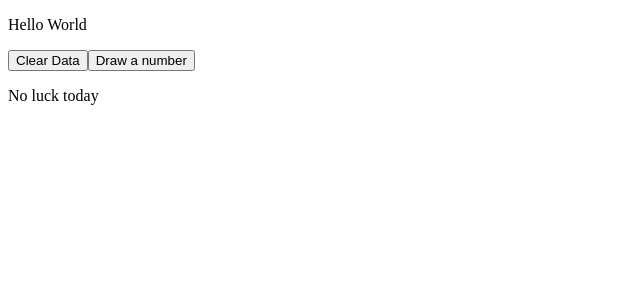
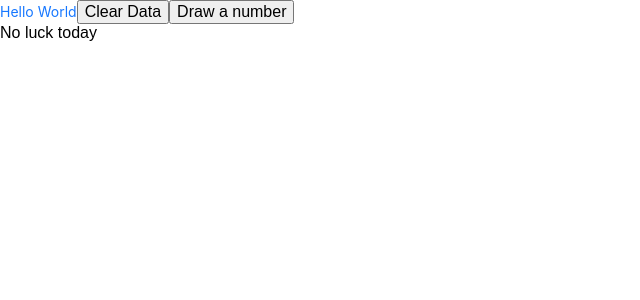
Before and after one commit to rising-pixels/budget-planner, a Next.js app: page / in a window 1280 px wide. Shown: the top 300 px of the page, without its empty margins (0-640 px from the left). Built offline with nearby package versions, Linux system fonts and the light colour scheme.

Commit message:
feat: add Ant Design and emotion (#14)
Closes #8

```diff
--- a/package.json
+++ b/package.json
@@ -18,6 +18,9 @@
     "format": "prettier --write ."
   },
   "dependencies": {
+    "@emotion/react": "^11.11.0",
+    "@emotion/styled": "^11.11.0",
+    "antd": "^5.4.7",
     "dexie": "^3.2.3",
     "dexie-react-hooks": "^1.1.3",
     "next": "^13.4.1",
--- /dev/null
+++ b/src/pages/_app.tsx
@@ -0,0 +1,17 @@
+import React from "react";
+import { ThemeProvider } from "@emotion/react";
+import { theme } from "antd";
+
+const { useToken } = theme;
+
+function App({ Component, pageProps }) {
+  const { token } = useToken();
+
+  return (
+    <ThemeProvider theme={token}>
+      <Component {...pageProps} />
+    </ThemeProvider>
+  );
+}
+
+export default App;
--- a/src/pages/index.tsx
+++ b/src/pages/index.tsx
@@ -1,5 +1,8 @@
 import React, { useState, useEffect } from "react";
 import Dexie, { Table } from "dexie";
+import { Typography } from "antd";
+import "antd/dist/reset.css";
+import styled from "@emotion/styled";
 
 interface LuckyNumber {
   number: number;
@@ -17,6 +20,12 @@ class MySubclassedDexie extends Dexie {
 }
 
 const db = new MySubclassedDexie();
+
+const { Text } = Typography;
+
+const TextStyled = styled(Text)`
+  color: ${(props) => props.theme.blue6};
+`;
 
 const HomePage = () => {
   const [luckyNumber, setLuckyNumber] = useState<number | null>(null);
@@ -57,7 +66,7 @@ const HomePage = () => {
 
   return (
     <>
-      <p>Hello World</p>
+      <TextStyled>Hello World</TextStyled>
       <button onClick={clearDataHandler}>Clear Data</button>
       <button onClick={drawNumberHandler}>Draw a number</button>
       {luckyNumber !== null ? (
--- /dev/null
+++ b/types/emotion.d.ts
@@ -0,0 +1,5 @@
+import { GlobalToken } from "antd";
+
+declare module "@emotion/react" {
+  export interface Theme extends GlobalToken {}
+}
```
Also changed, not shown: 1 other file (tests, documents, lock files or other folders).
